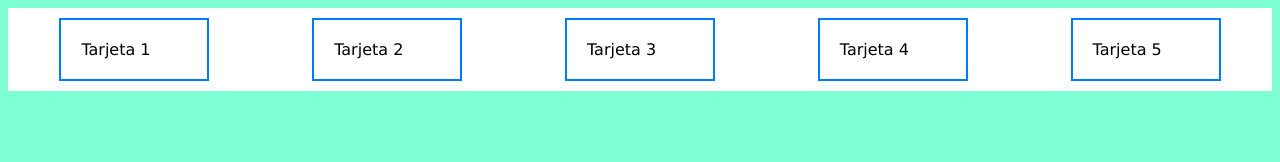
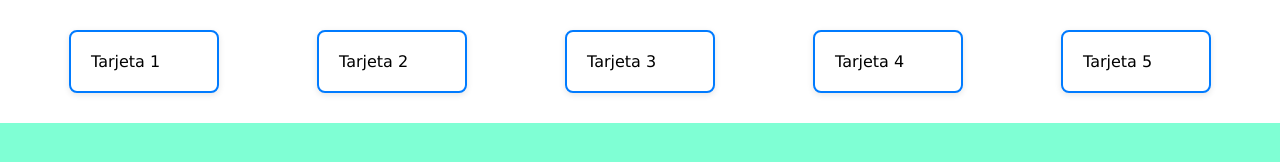
Before and after one commit to Hanna-art543/laboratorio09_IDWEB, a plain HTML site: page boxmodel.html in a window 1280 px wide. Drawn offline with Linux system fonts and the light colour scheme.

Commit message:
Subiendo algunas modificaciones

```diff
--- a/boxmodel.css
+++ b/boxmodel.css
@@ -1,14 +1,16 @@
-/* Body*/
+/* Body */
 body {
   background-color: aquamarine;
   font-family: Verdana, Tahoma, sans-serif;
+  margin: 0;
+  padding: 0;
 }
 
 /* Contenedor */
 .contenedor {
   display: flex;
   justify-content: space-around;
-  padding: 20x;
+  padding: 20px;
   background-color: #fff;
 }
 
@@ -18,7 +20,8 @@ body {
   border: 2px solid #007BFF;
   padding: 20px;
   width: 150px;
-  box-sizing: border-box; /* Incluye el padding y borde en el ancho total */
   background-color: white;
   box-sizing: border-box;
-  }
+  border-radius: 8px;
+  box-shadow: 0 2px 6px rgba(0,0,0,0.1);
+}
```
